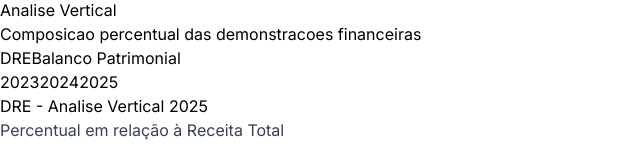
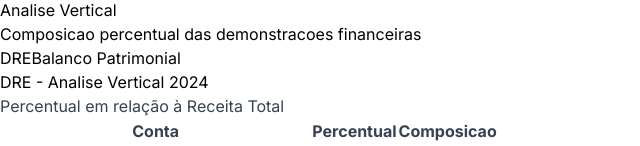
Before and after one commit to guraassessoria/federacoes, a Next.js app: page /dashboard/analise-vertical in a window 1280 px wide. Shown: the part 794-940 px from the top of the page, without its empty margins (0-640 px from the left). Built offline with nearby package versions, Linux system fonts and the light colour scheme; no server answers; the database is empty; sample sign-in values are in the browser's storage.

Commit message:
Update page.tsx

```diff
--- a/app/dashboard/analise-vertical/page.tsx
+++ b/app/dashboard/analise-vertical/page.tsx
@@ -3,12 +3,14 @@
 import { useState } from 'react';
 import { motion } from 'framer-motion';
 import { BarChart3 } from 'lucide-react';
-import { analiseVertical, anos } from '@/lib/data';
+import { analiseVertical } from '@/lib/data';
 import CustomBarChart from '@/components/charts/bar-chart';
+import { useDashboard } from '@/lib/contexts/DashboardContext';
 
 export default function AnaliseVerticalPage() {
   const [activeTab, setActiveTab] = useState<'dre' | 'bp'>('dre');
-  const [selectedYear, setSelectedYear] = useState('2025');
+  const { selectedYear } = useDashboard();
+  const effectiveYear = analiseVertical?.DRE?.[selectedYear] ? selectedYear : '2025';
 
   const dreKeys = Object.keys(analiseVertical?.DRE?.['2025'] ?? {}).filter(k => !k.includes('Total'));
   const bpKeys = Object.keys(analiseVertical?.BP?.['2025'] ?? {}).filter(k => !k.includes('Total'));
@@ -63,17 +65,6 @@
             Balanco Patrimonial
           </button>
         </div>
-        <div className="flex gap-2 ml-auto">
-          {anos.map(ano => (
-            <button
-              key={ano}
-              onClick={() => setSelectedYear(ano)}
-              className={`px-4 py-2 rounded-lg font-medium transition-all ${selectedYear === ano ? 'bg-slate-800 text-white' : 'bg-white text-slate-600 hover:bg-slate-50'}`}
-            >
-              {ano}
-            </button>
-          ))}
-        </div>
       </div>
 
       <motion.div
@@ -84,7 +75,7 @@
       >
         <div className="p-6 border-b border-slate-100">
           <h2 className="text-lg font-bold text-slate-800">
-            {activeTab === 'dre' ? 'DRE' : 'Balanco Patrimonial'} - Analise Vertical {selectedYear}
+            {activeTab === 'dre' ? 'DRE' : 'Balanco Patrimonial'} - Analise Vertical {effectiveYear}
           </h2>
           <p className="text-sm text-gray-600">
             {activeTab === 'dre' ? 'Percentual em relação à Receita Total' : 'Percentual em relação ao Ativo Total'}
@@ -101,7 +92,7 @@
             </thead>
             <tbody>
               {currentKeys.map((key, idx) => {
-                const value = currentData?.[selectedYear]?.[key] ?? 0;
+                const value = currentData?.[effectiveYear]?.[key] ?? 0;
                 return (
                   <tr key={key} className={`border-b border-slate-100 ${idx % 2 === 0 ? 'bg-white' : 'bg-slate-50'}`}>
                     <td className="px-4 py-3 text-slate-700">{key}</td>
```
